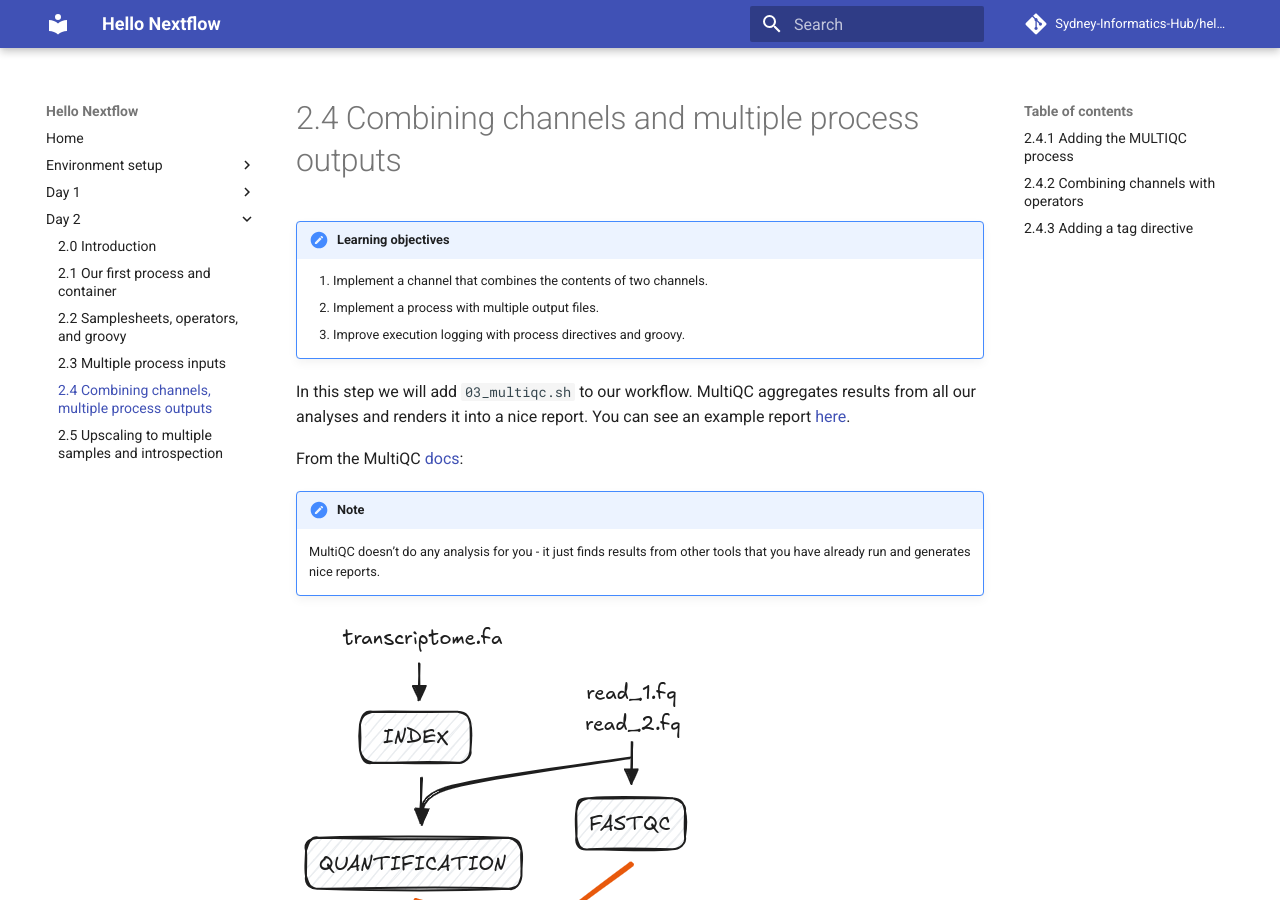
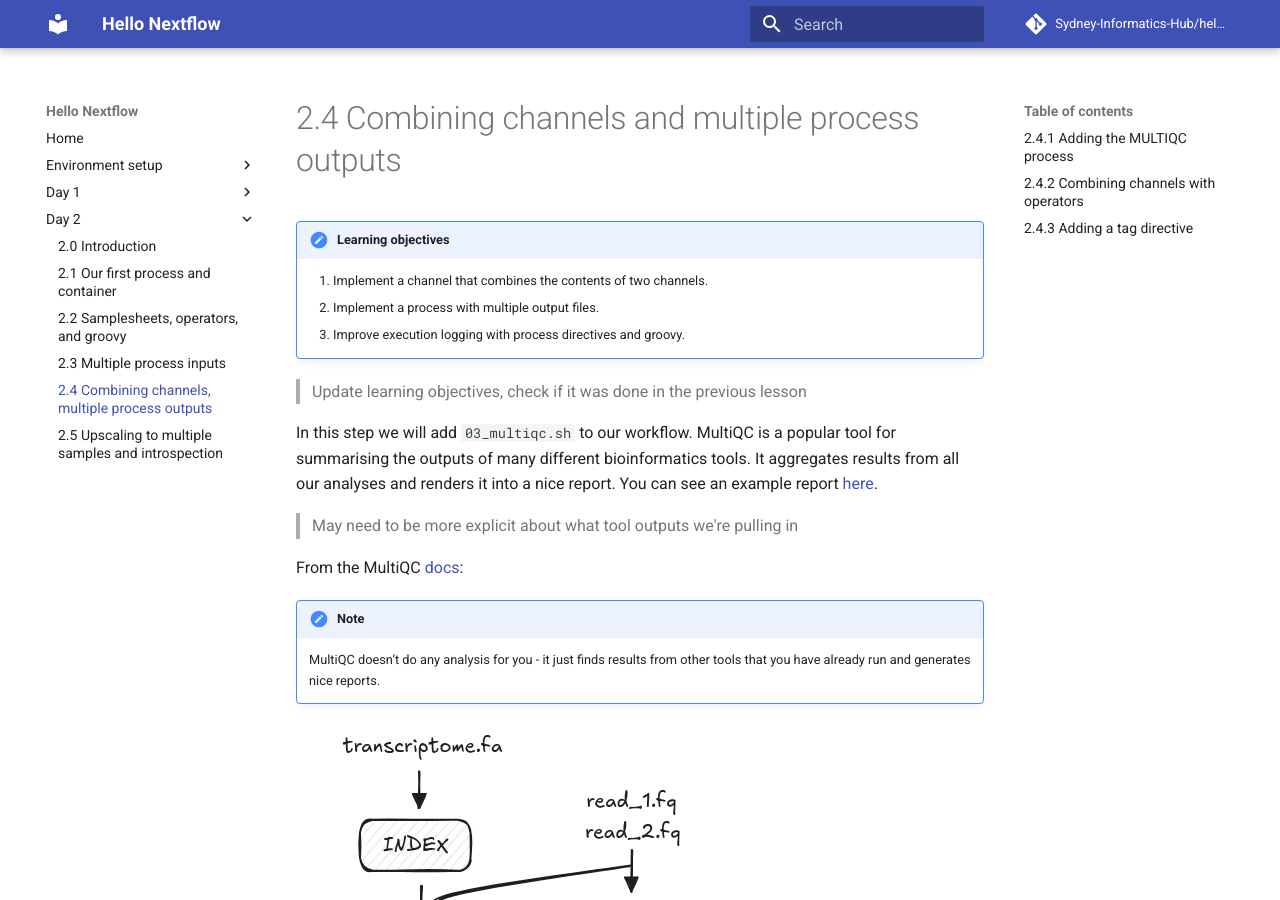
Before and after one commit to Sydney-Informatics-Hub/hello-nextflow, an MkDocs documentation site: the page built from docs/day2/04_multiqc.md, in a window 1280 px wide and 900 px high. Built offline with MkDocs 1.6.1 and Material for MkDocs 9.7.7, drawn with Linux system fonts in a browser that asks for light colours; comment, search, counter and statistics services are not loaded; some of the changed text lies outside the part shown.

Commit message:
add remaining comments as notes in docs

```diff
--- a/docs/day2/04_multiqc.md
+++ b/docs/day2/04_multiqc.md
@@ -6,9 +6,14 @@
     2. Implement a process with multiple output files.
     3. Improve execution logging with process directives and groovy.
 
-In this step we will add `03_multiqc.sh` to our workflow. MultiQC aggregates
-results from all our analyses and renders it into a nice report. You can see an
+> Update learning objectives, check if it was done in the previous lesson
+
+In this step we will add `03_multiqc.sh` to our workflow. MultiQC is a popular
+tool for summarising the outputs of many different bioinformatics tools. It
+aggregates results from all our analyses and renders it into a nice report. You can see an
 example report [here](https://multiqc.info/examples/rna-seq/multiqc_report).
+
+> May need to be more explicit about what tool outputs we're pulling in
 
 From the MultiQC [docs](https://multiqc.info/docs/):
 
@@ -81,6 +86,9 @@ channel as input to `MULTIQC`.
     required data is ready, maintaining proper worfklow control.
 
 More on this in the next section.
+
+> Use work directory to explore outputs of a process. How do we know what
+outputs of QUANTIFICATION we're trying to capture?
 
 !!! question "Exercise"
 
@@ -269,6 +277,8 @@ You have a working pipeline for a single paired-end sample!
 
 ## 2.4.3 Adding a `tag` directive
 
+> Probably move to final lesson
+
 Now that we have an end-to-end workflow, we will add things to help understand
 what is being executed. These will be particularly useful when we run more
 samples later.
```
Also changed, not shown: docs/day2/01_salmon_idx.md (+3 -0 lines), docs/day2/02_fastqc.md (+2 -0 lines), docs/day2/03_quant.md (+14 -0 lines), docs/day2/05_scale.md (+10 -1 lines).
